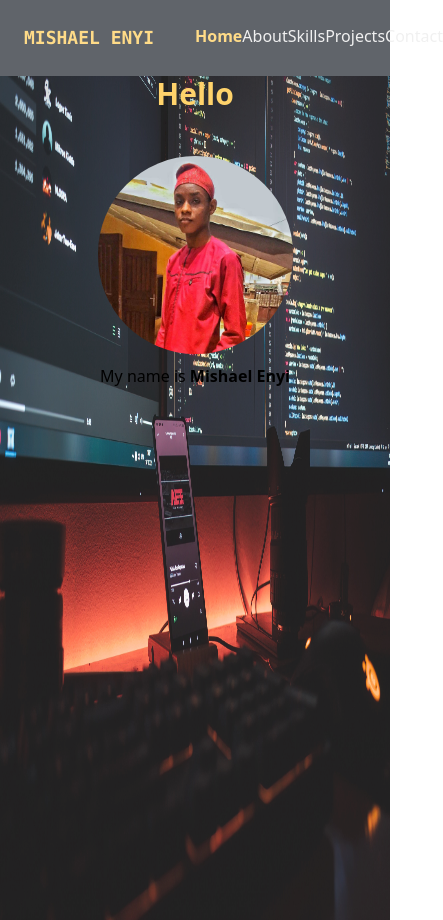
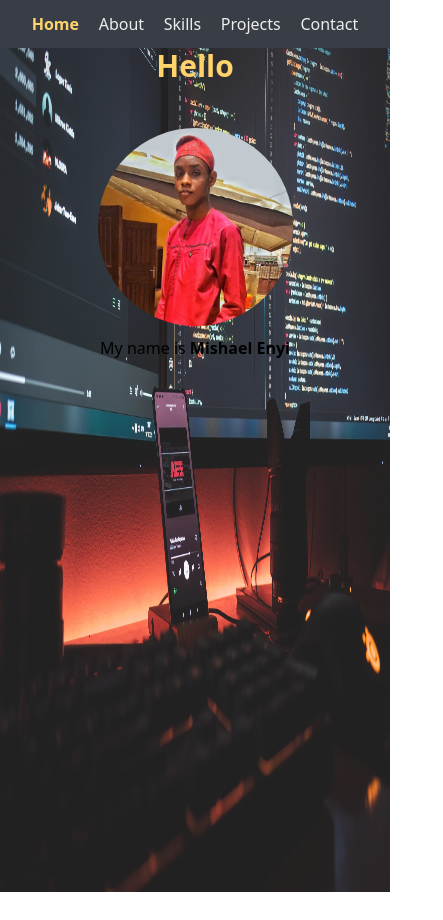
Before and after one commit to mishael-codes/portfolio-v2, a React (Vite) app: page / in a window 390 px wide. Shown: the whole page, 443 px wide, since content can reach past the window. After the commit the page ends 892 px from the top, so only its background shows below. Built offline with nearby package versions, Linux system fonts and the light colour scheme.

Commit message:
made the navbar responsive

```diff
--- a/src/components/nav.jsx
+++ b/src/components/nav.jsx
@@ -2,11 +2,13 @@ import { NavLink } from "react-router-dom";
 
 const Nav = () => {
   return (
-    <header className="flex justify-between p-6 bg-shadowColor opacity-80">
-      <div>
-        <h1 className="text-accentColor font-bold font-mono text-lg uppercase lg:text-2xl">Mishael Enyi</h1>
+    <header className="flex justify-between p-3 md:p-6 bg-shadowColor">
+      <div className="hidden md:block">
+        <h1 className="text-accentColor font-bold font-mono text-lg uppercase lg:text-2xl">
+          Mishael Enyi
+        </h1>
       </div>
-      <nav className=" w-1/2 flex justify-evenly text-textColor lg:text-2xl">
+      <nav className=" w-full flex justify-evenly text-textColor md:w-1/2 lg:text-2xl">
         <NavLink to="/">Home</NavLink>
         <NavLink to="/about">About</NavLink>
         <NavLink to="/skills">Skills</NavLink>
```
